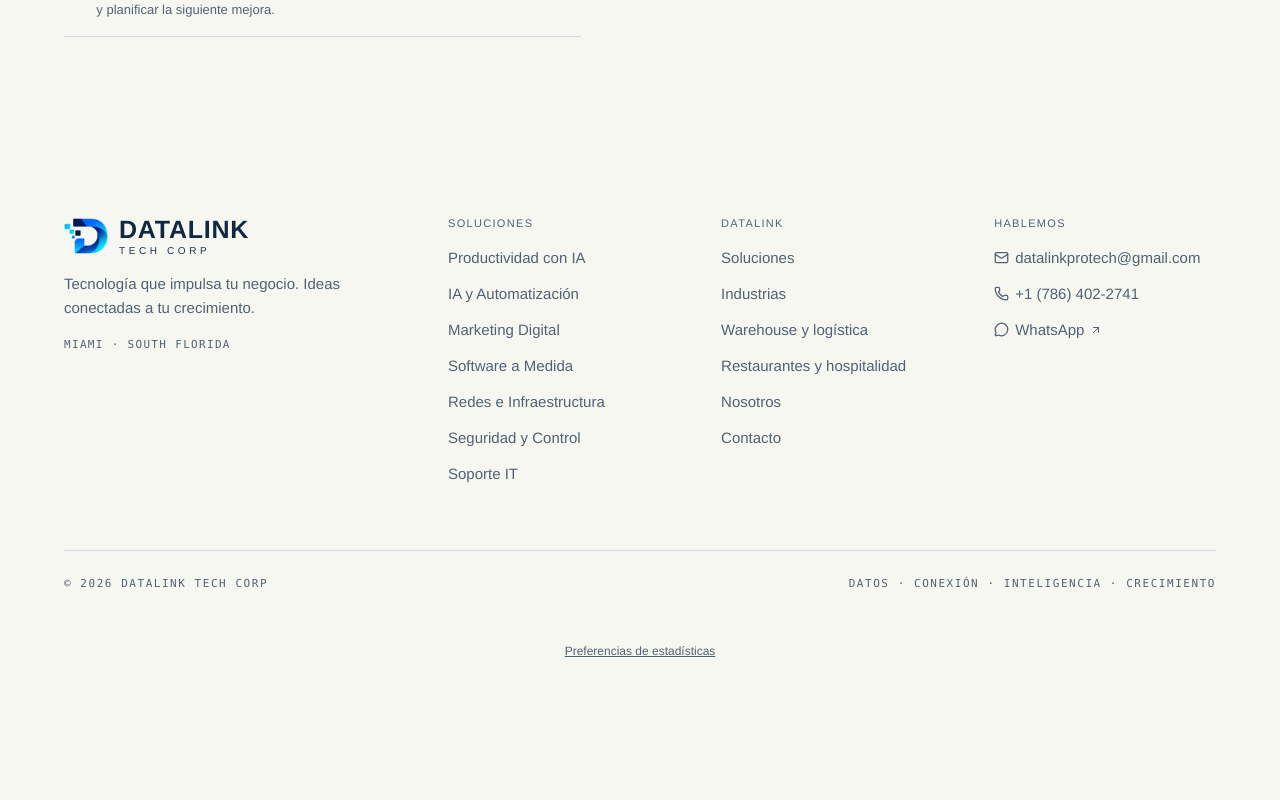
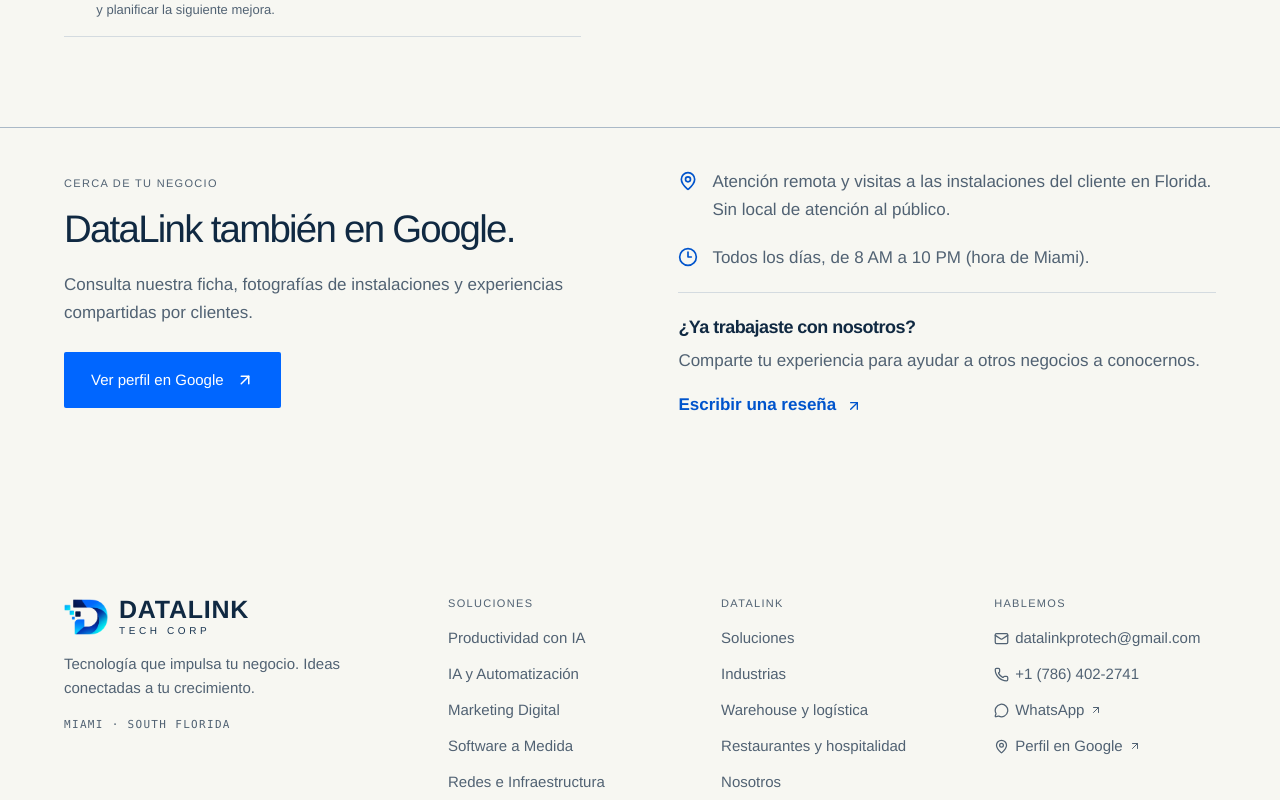
Before and after one commit to PaulGarcia89/DataLinkTech-WebAppFront, a Next.js app: page /contacto/ in a window 1280 px wide. Shown: the part 1680-2480 px from the top of the page. Before the commit the page ends 2368 px from the top, so only its background shows below. Built offline with nearby package versions, Linux system fonts and the light colour scheme; no server answers.

Commit message:
Connect Google Business Profile and customer review links

```diff
--- a/src/app/(es)/contacto/page.tsx
+++ b/src/app/(es)/contacto/page.tsx
@@ -1,8 +1,17 @@
-import { Mail, MessageCircle, Phone } from "lucide-react";
+import {
+  ArrowUpRight,
+  Clock3,
+  MapPin,
+  Mail,
+  MessageCircle,
+  Phone,
+} from "lucide-react";
 import { pageMetadata } from "@/lib/seo";
 import { contact, method } from "@/lib/content";
 import { Consultation } from "@/components/consultation";
 import { ContactForm } from "@/components/contact-form";
+
+import { businessProfile } from "@/i18n/business-profile";
 
 export const metadata = pageMetadata(
   "Contacto",
@@ -72,6 +81,53 @@
 
         <ContactForm />
       </div>
+      <aside
+        className="container google-profile"
+        aria-labelledby="google-profile-title"
+      >
+        <div>
+          <p className="eyebrow">CERCA DE TU NEGOCIO</p>
+          <h2 id="google-profile-title">DataLink también en Google.</h2>
+          <p>
+            Consulta nuestra ficha, fotografías de instalaciones y experiencias
+            compartidas por clientes.
+          </p>
+          <a
+            className="btn btn-signal"
+            href={businessProfile.url}
+            target="_blank"
+            rel="noopener noreferrer"
+          >
+            Ver perfil en Google <ArrowUpRight size={18} aria-hidden="true" />
+          </a>
+        </div>
+        <div className="google-profile-details">
+          <p>
+            <MapPin size={20} aria-hidden="true" />
+            <span>
+              Atención remota y visitas a las instalaciones del cliente en
+              Florida. Sin local de atención al público.
+            </span>
+          </p>
+          <p>
+            <Clock3 size={20} aria-hidden="true" />
+            <span>Todos los días, de 8 AM a 10 PM (hora de Miami).</span>
+          </p>
+          <div className="google-profile-review">
+            <h3>¿Ya trabajaste con nosotros?</h3>
+            <p>
+              Comparte tu experiencia para ayudar a otros negocios a conocernos.
+            </p>
+            <a
+              href={businessProfile.reviewUrl}
+              target="_blank"
+              rel="noopener noreferrer"
+            >
+              Escribir una reseña <ArrowUpRight size={16} aria-hidden="true" />
+            </a>
+          </div>
+        </div>
+      </aside>
     </section>
   );
 }
--- a/src/components/footer.tsx
+++ b/src/components/footer.tsx
@@ -1,7 +1,9 @@
 import Link from "next/link";
-import { ArrowUpRight, Mail, MessageCircle, Phone } from "lucide-react";
+import { ArrowUpRight, MapPin, Mail, MessageCircle, Phone } from "lucide-react";
 import { BrandLogo } from "./brand-logo";
 import { brand, contact, sectors, services } from "@/lib/content";
+
+import { businessProfile } from "@/i18n/business-profile";
 
 export function CTA({
   title = (
@@ -64,7 +66,9 @@
           <div>
             <h3>Soluciones</h3>
             <div className="footer-col">
-              <Link href="/medicion-de-productividad/">Productividad con IA</Link>
+              <Link href="/medicion-de-productividad/">
+                Productividad con IA
+              </Link>
               {services.map((s) => (
                 <Link key={s.slug} href={`/${s.slug}/`}>
                   {s.name}
@@ -112,6 +116,15 @@
                 WhatsApp
                 <ArrowUpRight size={12} />
               </a>
+              <a
+                href={businessProfile.url}
+                target="_blank"
+                rel="noopener noreferrer"
+              >
+                <MapPin size={15} aria-hidden="true" />
+                Perfil en Google
+                <ArrowUpRight size={12} aria-hidden="true" />
+              </a>
             </div>
           </div>
         </div>
--- /dev/null
+++ b/src/i18n/business-profile.ts
@@ -0,0 +1,5 @@
+// Public links verified in the existing Google Business Profile.
+export const businessProfile = {
+  url: "https://www.google.com/maps/place/DataLink+Tech+Corp/data=!4m2!3m1!1s0x0:0x20eb01d65549318f",
+  reviewUrl: "https://g.page/r/CY8xSVXWAesgEBM/review",
+};
--- a/src/lib/seo.ts
+++ b/src/lib/seo.ts
@@ -1,3 +1,4 @@
+import { businessProfile } from "@/i18n/business-profile";
 import { searchContent } from "./search-content";
 import { languagePaths } from "@/i18n/paths";
 import type { Metadata } from "next";
@@ -68,7 +69,8 @@
   email: contact.email,
   telephone: contact.tel,
   description: siteDescription,
-  areaServed: ["Miami", "South Florida"],
+  areaServed: ["Florida"],
+  sameAs: [businessProfile.url],
   slogan: "Tecnología que impulsa tu negocio",
   contactPoint: {
     "@type": "ContactPoint",
--- a/src/styles/editorial.css
+++ b/src/styles/editorial.css
@@ -1339,10 +1339,17 @@
 }
 
 /* Keep the new service easy to find without crowding intermediate screens. */
-.nav-link { white-space: nowrap; }
+.nav-link {
+  white-space: nowrap;
+}
 @media (max-width: 1200px) {
-  .nav-desktop, .header-cta { display: none; }
-  .menu-btn { display: inline-flex; }
+  .nav-desktop,
+  .header-cta {
+    display: none;
+  }
+  .menu-btn {
+    display: inline-flex;
+  }
 }
 .productivity-feature {
   display: grid;
@@ -1351,16 +1358,84 @@
   padding-block: 40px;
   border-block: 1px solid #bdcbd6;
 }
-.productivity-feature h2 { margin-block: 16px; }
-.productivity-feature .btn { margin-top: 24px; }
-.productivity-feature-metrics { align-self: center; }
+.productivity-feature h2 {
+  margin-block: 16px;
+}
+.productivity-feature .btn {
+  margin-top: 24px;
+}
+.productivity-feature-metrics {
+  align-self: center;
+}
 .productivity-feature-metrics p {
   display: flex;
   gap: 24px;
   padding-block: 20px;
   border-bottom: 1px solid #bdcbd6;
 }
-.productivity-feature-metrics strong { color: #0054cc; }
+.productivity-feature-metrics strong {
+  color: #0054cc;
+}
 @media (max-width: 700px) {
-  .productivity-feature { grid-template-columns: 1fr; gap: 24px; }
+  .productivity-feature {
+    grid-template-columns: 1fr;
+    gap: 24px;
+  }
 }
+
+/* Local presence, without implying a public storefront. */
+.google-profile {
+  margin-top: clamp(48px, 7vw, 96px);
+  padding-top: 40px;
+  border-top: 1px solid #aab9c7;
+  display: grid;
+  grid-template-columns: 1fr 1fr;
+  gap: clamp(28px, 6vw, 80px);
+  color: #102942;
+}
+.google-profile h2 {
+  font-size: clamp(28px, 3vw, 40px);
+  line-height: 1.15;
+  margin: 12px 0 20px;
+}
+.google-profile p {
+  color: #516273;
+  line-height: 1.65;
+}
+.google-profile .btn {
+  margin-top: 24px;
+}
+.google-profile-details > p {
+  display: flex;
+  gap: 14px;
+  margin-bottom: 20px;
+}
+.google-profile-details svg {
+  flex-shrink: 0;
+  color: #0054cc;
+  margin-top: 3px;
+}
+.google-profile-review {
+  border-top: 1px solid #d4dbe0;
+  padding-top: 24px;
+}
+.google-profile-review h3 {
+  font-size: 18px;
+  margin-bottom: 8px;
+}
+.google-profile-review a {
+  display: inline-flex;
+  align-items: center;
+  gap: 10px;
+  color: #0054cc;
+  font-weight: 600;
+  margin-top: 16px;
+}
+.google-profile-review a:hover {
+  text-decoration: underline;
+}
+@media (max-width: 700px) {
+  .google-profile {
+    grid-template-columns: 1fr;
+  }
+}
```
Also changed, not shown: src/i18n/en.json, 1 other file (tests, documents, lock files or other folders).
